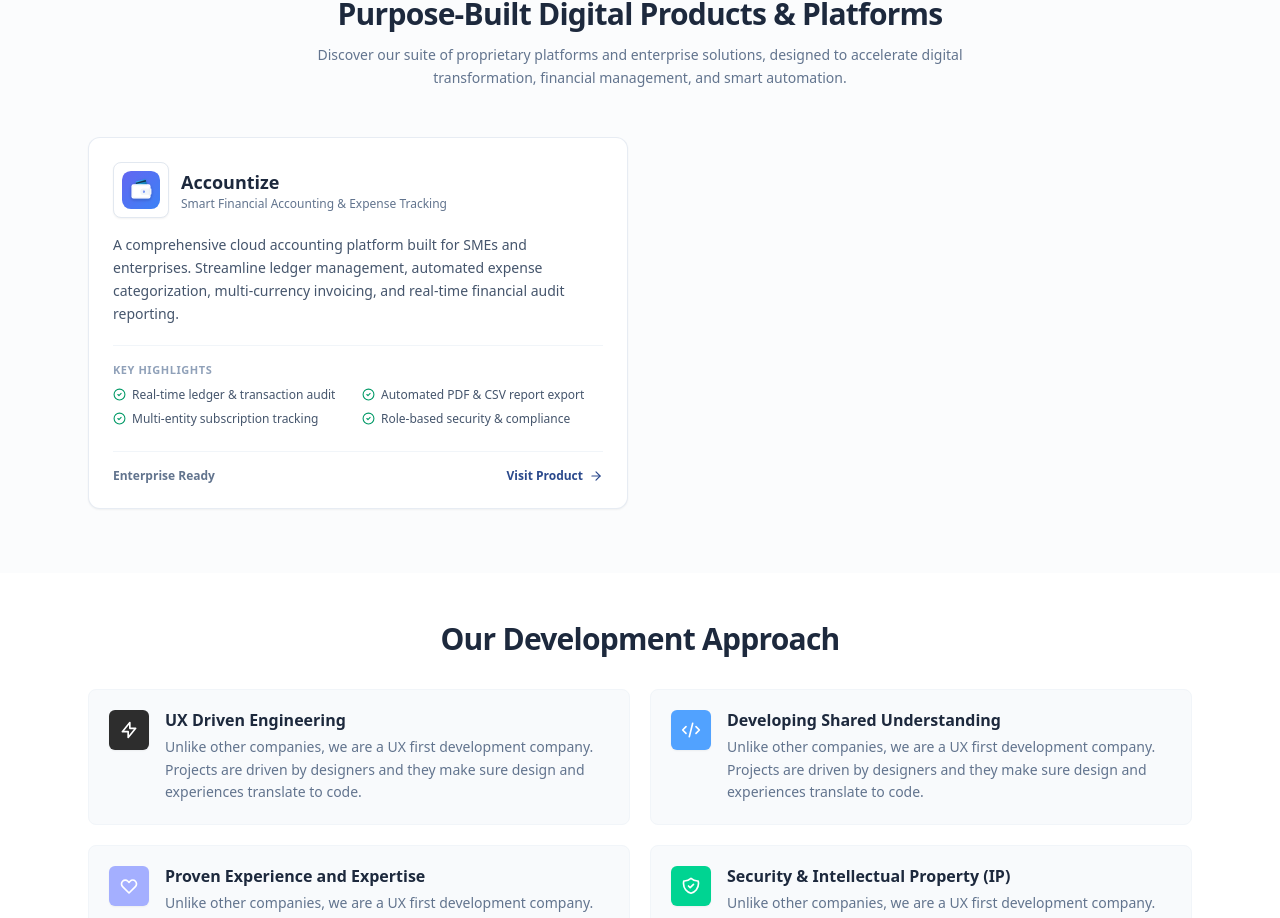
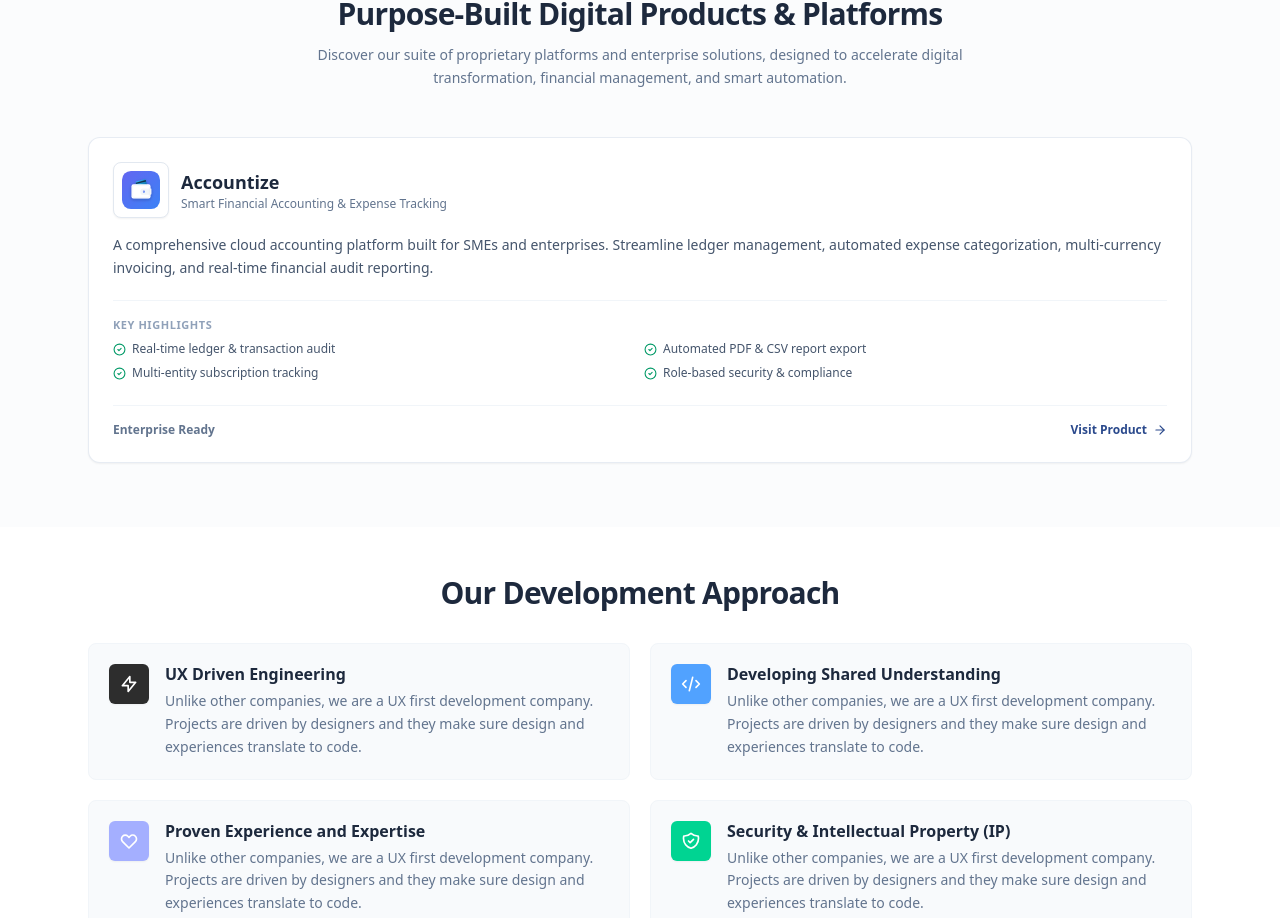
Before and after one commit to inavinfotech/inexarum-website, a React (Vite) app: page / in a window 1280 px wide. Shown: the part 2135-3053 px from the top of the page. Built offline with nearby package versions, Linux system fonts and the light colour scheme.

Commit message:
feat: span last product card across full width on medium screens when total count is odd

```diff
--- a/src/pages/HomeSections/ProductsSection.jsx
+++ b/src/pages/HomeSections/ProductsSection.jsx
@@ -18,12 +18,16 @@ const ProductsSection = () => {
 
         {/* Product Cards Grid */}
         <div className="grid grid-cols-1 md:grid-cols-2 gap-6">
-          {PRODUCTS.map((product) => {
+          {PRODUCTS.map((product, index) => {
             const IconComponent = product.icon;
+            const isLastAndOdd =
+              index === PRODUCTS.length - 1 && PRODUCTS.length % 2 !== 0;
             return (
               <div
                 key={product.id}
-                className="group bg-white rounded-xl border border-slate-200/80 p-6 shadow-xs hover:shadow-md hover:border-slate-300 transition-all duration-300 flex flex-col justify-between"
+                className={`group bg-white rounded-xl border border-slate-200/80 p-6 shadow-xs hover:shadow-md hover:border-slate-300 transition-all duration-300 flex flex-col justify-between ${
+                  isLastAndOdd ? "md:col-span-2" : ""
+                }`}
               >
                 <div>
                   {/* Top Bar: Icon/Logo, Name & Badge */}
```
